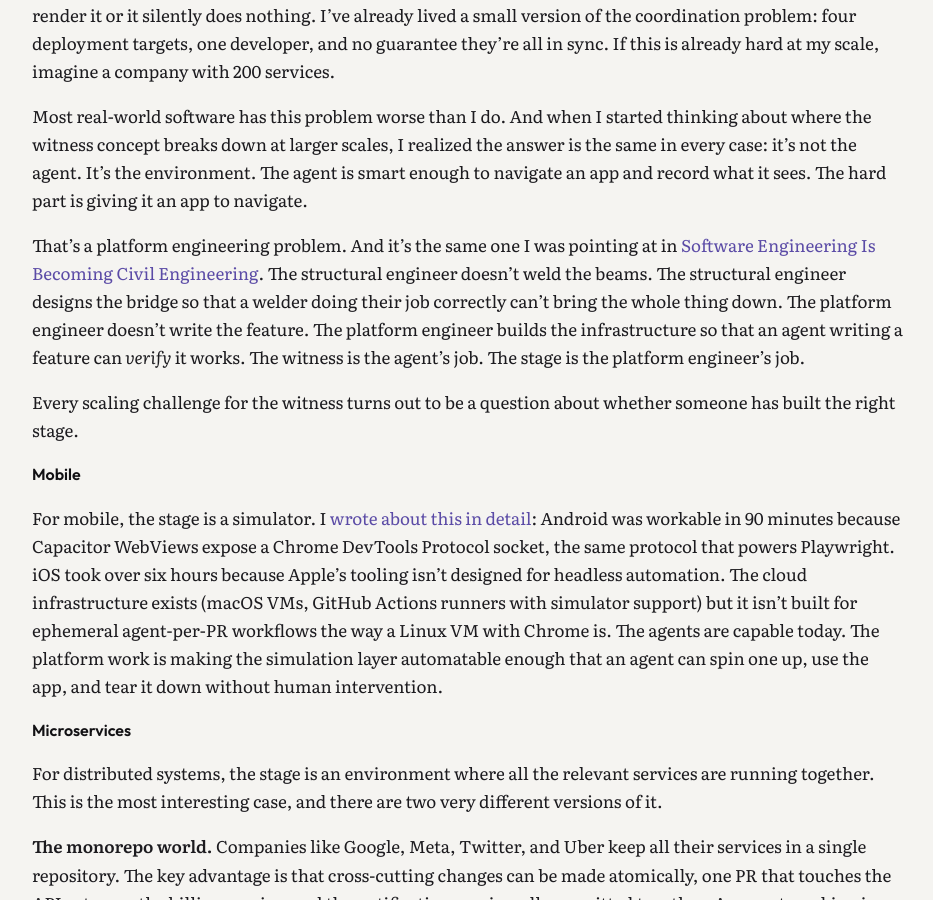
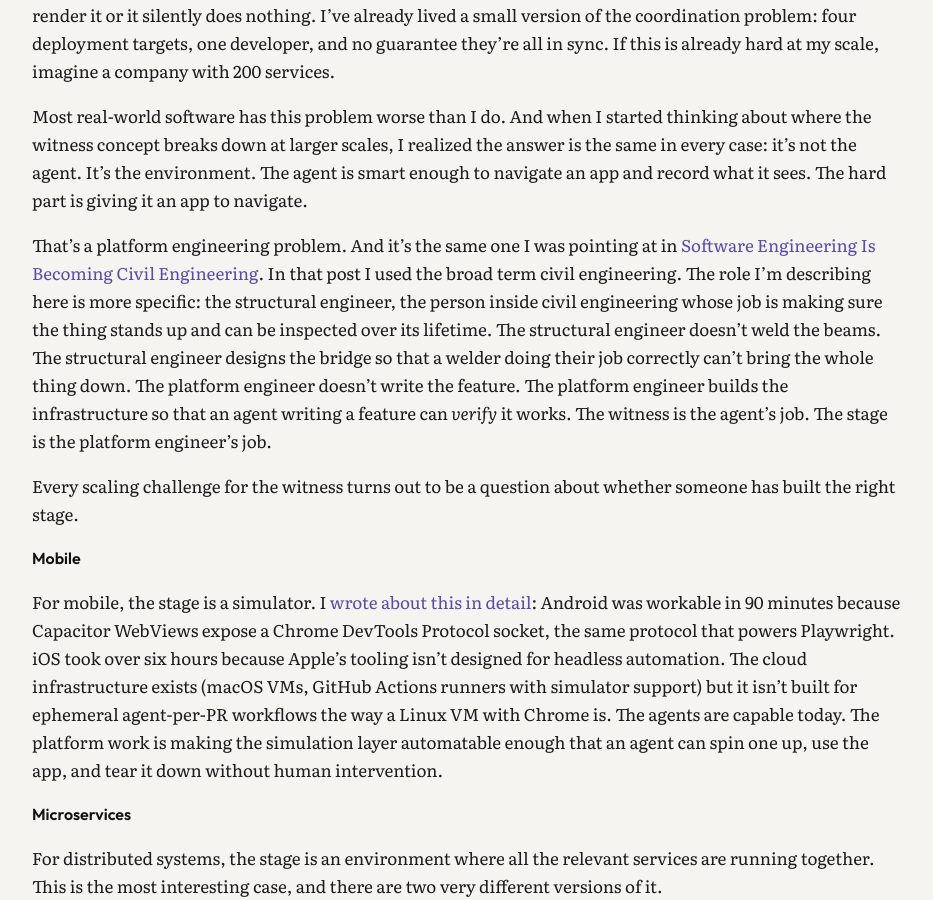
Before and after one commit to cmeiklejohn/cmeiklejohn.github.io, a Jekyll site: the page built from _posts/2026-04-09-the-structural-engineers-other-job.markdown, in a window 1280 px wide and 900 px high, scrolled down 3671 px. Shown: the whole window, without its empty margins (172-1105 px from the left). Built offline with Jekyll 4.4.1, drawn with Linux system fonts in a browser that asks for light colours; some web fonts are replaced.

Commit message:
Clarify structural vs civil engineering distinction
Co-Authored-By: Claude Opus 4.6 (1M context) <noreply@anthropic.com>

```diff
--- a/_posts/2026-04-09-the-structural-engineers-other-job.markdown
+++ b/_posts/2026-04-09-the-structural-engineers-other-job.markdown
@@ -68,7 +68,7 @@ But even Zabriskie isn't really one thing. There's the web app, the iOS app in t
 
 Most real-world software has this problem worse than I do. And when I started thinking about where the witness concept breaks down at larger scales, I realized the answer is the same in every case: it's not the agent. It's the environment. The agent is smart enough to navigate an app and record what it sees. The hard part is giving it an app to navigate.
 
-That's a platform engineering problem. And it's the same one I was pointing at in [Software Engineering Is Becoming Civil Engineering]({% post_url 2026-04-01-software-engineering-is-becoming-civil-engineering %}). The structural engineer doesn't weld the beams. The structural engineer designs the bridge so that a welder doing their job correctly can't bring the whole thing down. The platform engineer doesn't write the feature. The platform engineer builds the infrastructure so that an agent writing a feature can *verify* it works. The witness is the agent's job. The stage is the platform engineer's job.
+That's a platform engineering problem. And it's the same one I was pointing at in [Software Engineering Is Becoming Civil Engineering]({% post_url 2026-04-01-software-engineering-is-becoming-civil-engineering %}). In that post I used the broad term civil engineering. The role I'm describing here is more specific: the structural engineer, the person inside civil engineering whose job is making sure the thing stands up and can be inspected over its lifetime. The structural engineer doesn't weld the beams. The structural engineer designs the bridge so that a welder doing their job correctly can't bring the whole thing down. The platform engineer doesn't write the feature. The platform engineer builds the infrastructure so that an agent writing a feature can *verify* it works. The witness is the agent's job. The stage is the platform engineer's job.
 
 Every scaling challenge for the witness turns out to be a question about whether someone has built the right stage.
 
```
